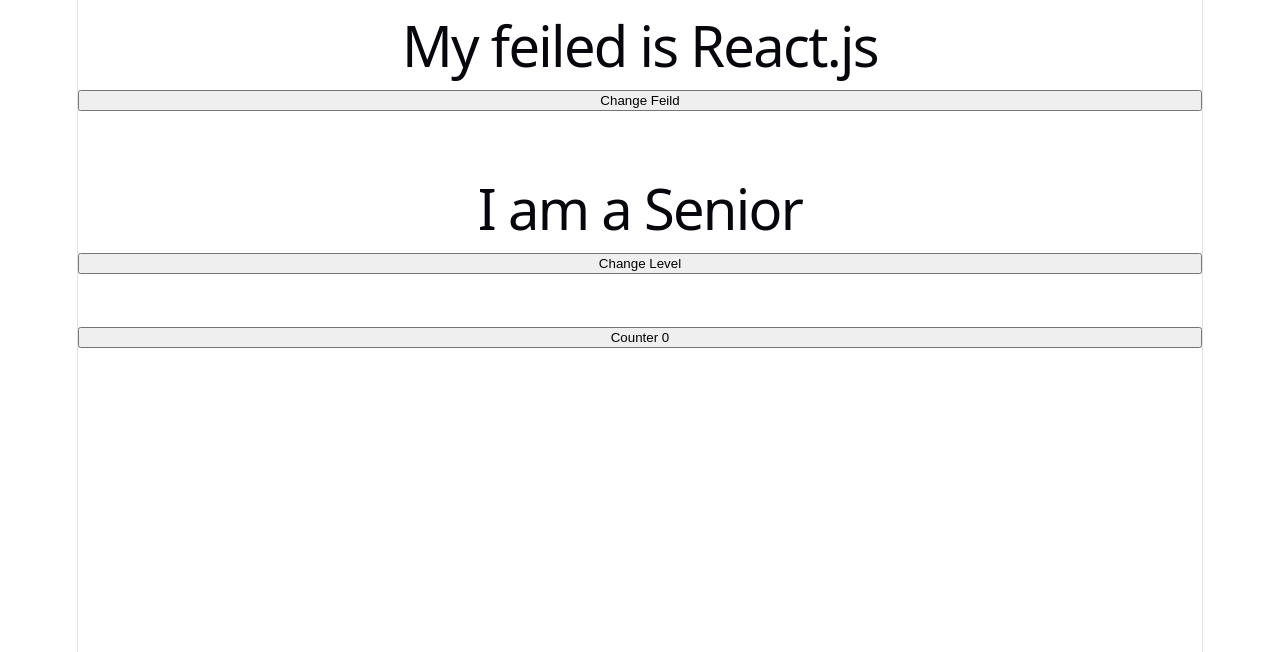
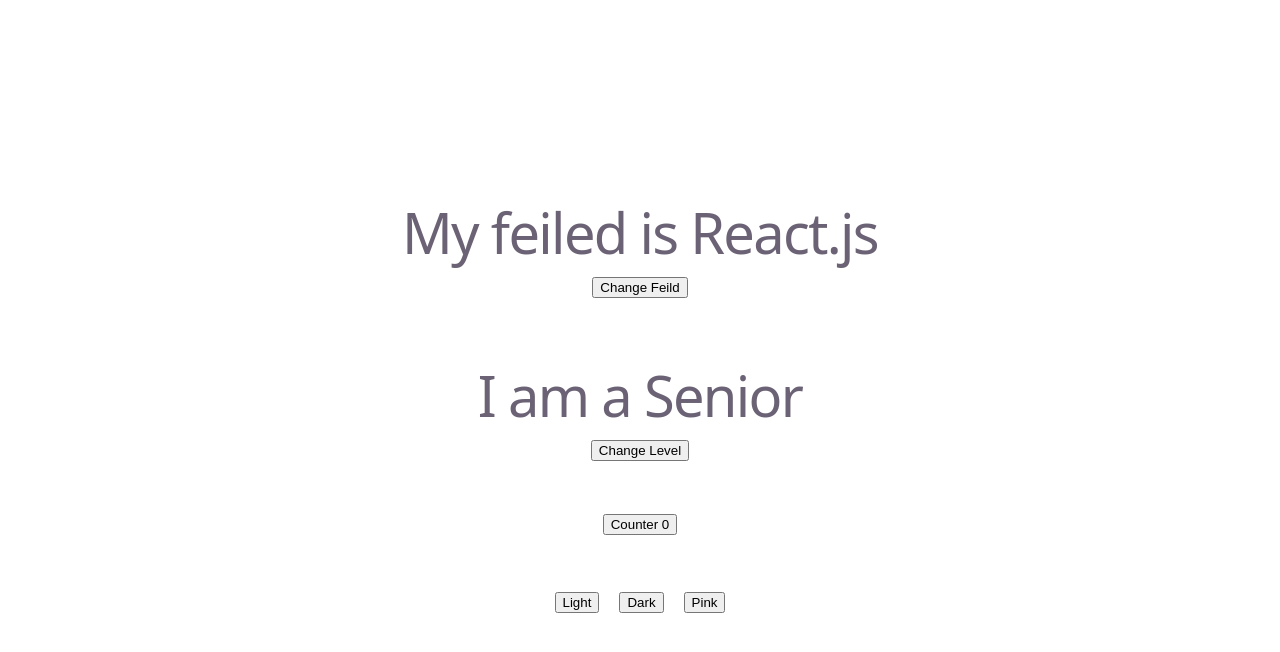
Before and after one commit to Malak-abusharar/React-2, a React (Vite) app: page / in a window 1280 px wide. Shown: the top 652 px of the page. Built offline with nearby package versions, Linux system fonts and the light colour scheme.

Commit message:
Theme with useState

```diff
--- a/src/App.jsx
+++ b/src/App.jsx
@@ -1,5 +1,6 @@
 import './App.css'
 import { useState } from "react";
+import "./theme.css"
 function App() {
 
     const [filed, setFiled] = useState("React.js");
@@ -8,9 +9,10 @@
     const changeLevel = () => {
       setLevel("mid")
     }
-
+    // const theme = "dark"
+    const [theme, setTheme] = useState("");
   return (
-    <>
+    <div className={`App ${theme}`}>
     <h1>My feiled is {filed}</h1>
     <button onClick={() => setFiled("Vue")}>Change Feild</button>
     <br/>
@@ -20,7 +22,16 @@
     <br/>
     <br/>
     <button onClick={() => setCount(count+10)}>Counter {count}</button>
-    </>
+    <br/>
+    <br/>
+    <div>
+      <button onClick={() => setTheme("light")}
+      style={{marginRight: "20px"}}>Light</button>
+      <button onClick={() => setTheme("dark")}
+       style={{marginRight: "20px"}}>Dark</button>
+      <button onClick={() => setTheme("pink")}>Pink</button>
+    </div>
+    </div>
   )
 }
 
--- a/src/index.css
+++ b/src/index.css
@@ -1,9 +1,9 @@
 :root {
   --text: #6b6375;
-  --text-h: #08060d;
+  /* --text-h: #08060d; */
   --bg: #fff;
-  --border: #e5e4e7;
-  --code-bg: #f4f3ec;
+  /* --border: #e5e4e7; */
+  /* --code-bg: #f4f3ec; */
   --accent: #aa3bff;
   --accent-bg: rgba(170, 59, 255, 0.1);
   --accent-border: rgba(170, 59, 255, 0.5);
@@ -17,7 +17,6 @@
 
   font: 18px/145% var(--sans);
   letter-spacing: 0.18px;
-  color-scheme: light dark;
   color: var(--text);
   background: var(--bg);
   font-synthesis: none;
@@ -30,26 +29,6 @@
   }
 }
 
-@media (prefers-color-scheme: dark) {
-  :root {
-    --text: #9ca3af;
-    --text-h: #f3f4f6;
-    --bg: #16171d;
-    --border: #2e303a;
-    --code-bg: #1f2028;
-    --accent: #c084fc;
-    --accent-bg: rgba(192, 132, 252, 0.15);
-    --accent-border: rgba(192, 132, 252, 0.5);
-    --social-bg: rgba(47, 48, 58, 0.5);
-    --shadow:
-      rgba(0, 0, 0, 0.4) 0 10px 15px -3px, rgba(0, 0, 0, 0.25) 0 4px 6px -2px;
-  }
-
-  #social .button-icon {
-    filter: invert(1) brightness(2);
-  }
-}
-
 body {
   margin: 0;
 }
@@ -57,7 +36,7 @@
 #root {
   width: 1126px;
   max-width: 100%;
-  margin: 0 auto;
+  /* margin: 0 auto; */
   text-align: center;
   border-inline: 1px solid var(--border);
   min-height: 100svh;
--- /dev/null
+++ b/src/theme.css
@@ -0,0 +1,22 @@
+.App{
+  height: 100vh;
+  width: 100vw;
+  display: flex;
+  align-items: center;
+  flex-direction: column;
+  justify-content: center;
+}
+.App.dark{
+  background-color: black;
+  color: white;
+}
+
+.App.pink{
+  background-color: pink;
+  color: black;
+}
+
+.App.light{
+  background-color: white;
+  color: black;
+}
```
